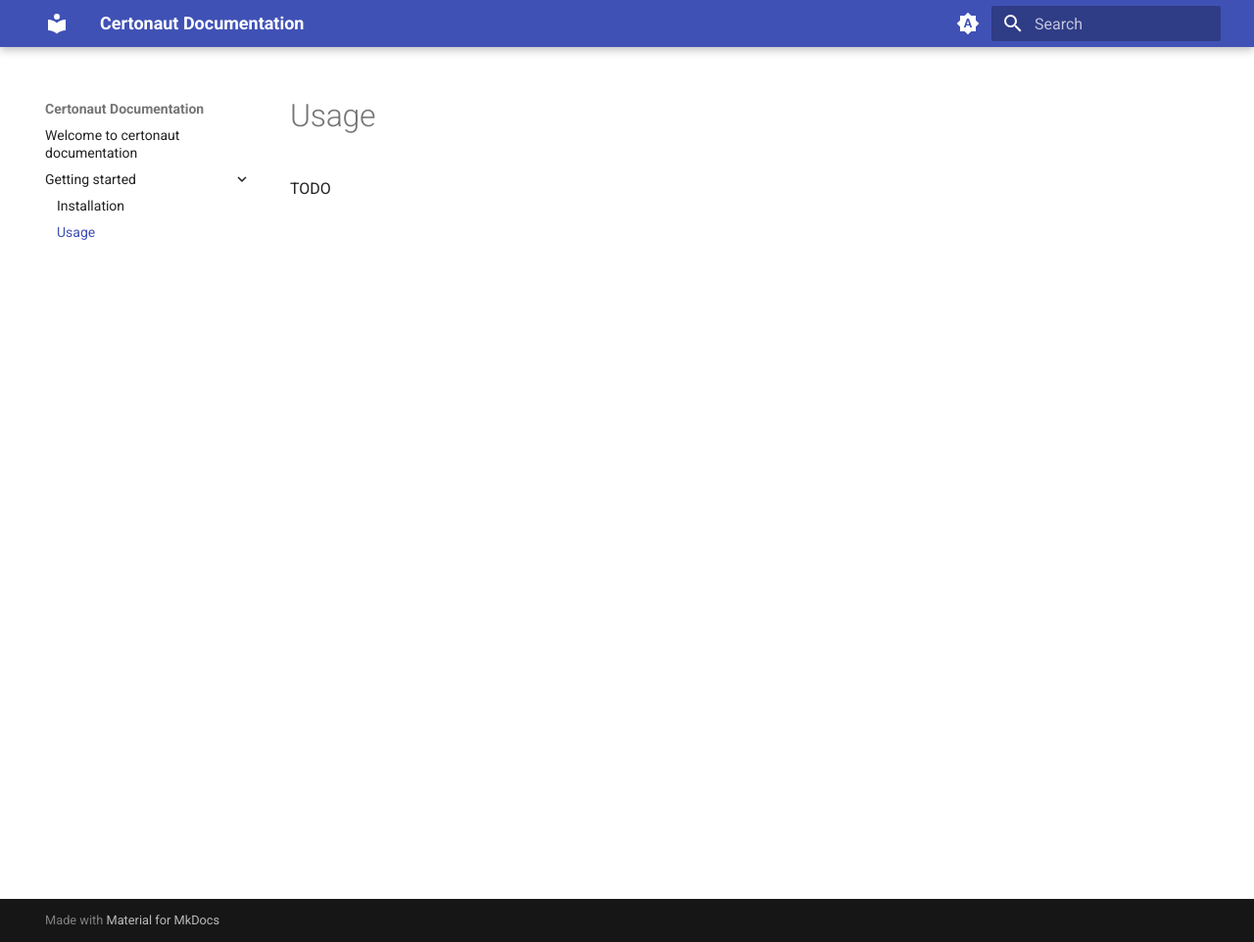
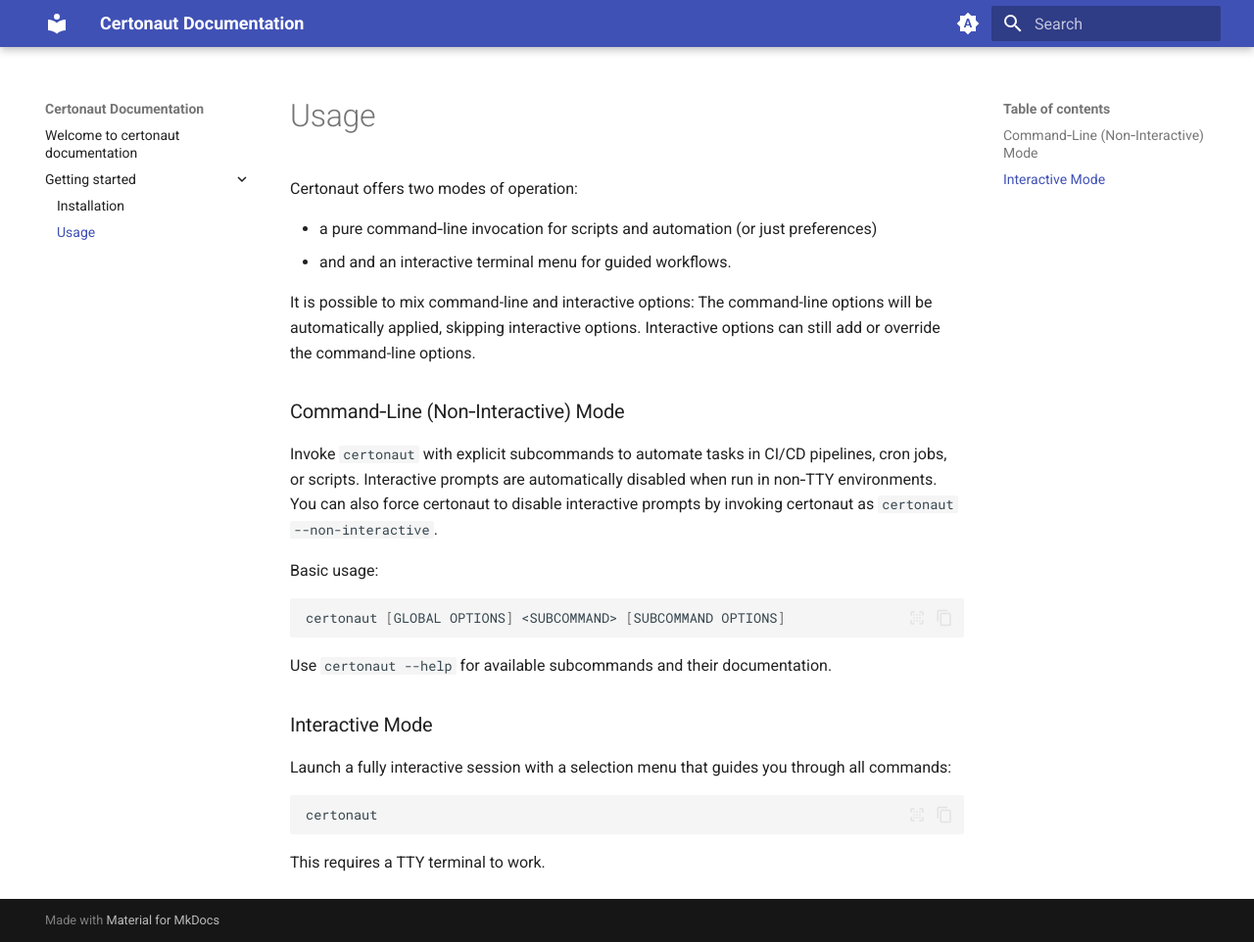
Before and after one commit to certonaut/docs, an MkDocs documentation site: the page built from docs/getting-started/usage.md, in a window 1280 px wide and 962 px high. Shown: the whole window at 98% size. Built offline with MkDocs 1.6.1 and Material for MkDocs 9.7.7, drawn with Linux system fonts in a browser that asks for light colours.

Commit message:
feat(usage): First basic usage instructions

````diff
--- a/docs/getting-started/usage.md
+++ b/docs/getting-started/usage.md
@@ -1,3 +1,35 @@
 # Usage
 
-TODO
+Certonaut offers two modes of operation:
+
+* a pure command‑line invocation for scripts and automation (or just preferences)
+* and and an interactive terminal menu for guided workflows.
+
+It is possible to mix command-line and interactive options: The command-line options will be automatically applied, skipping interactive options. Interactive options can still add or override the command-line options.
+
+### Command‑Line (Non‑Interactive) Mode
+
+Invoke
+`certonaut` with explicit subcommands to automate tasks in CI/CD pipelines, cron jobs, or scripts.
+Interactive prompts are automatically disabled when run in non‑TTY environments.
+You can also force certonaut to disable interactive prompts by invoking certonaut as `certonaut --non-interactive`.
+
+Basic usage:
+
+```bash
+certonaut [GLOBAL OPTIONS] <SUBCOMMAND> [SUBCOMMAND OPTIONS]
+```
+
+Use `certonaut --help` for available subcommands and their documentation.
+
+### Interactive Mode
+
+Launch a fully interactive session with a selection menu that guides you through all commands:
+
+```bash
+certonaut
+```
+
+This requires a TTY terminal to work.
+
+<!-- TODO: Demo -->
````
Also changed, not shown: docs/index.md (+4 -2 lines).
